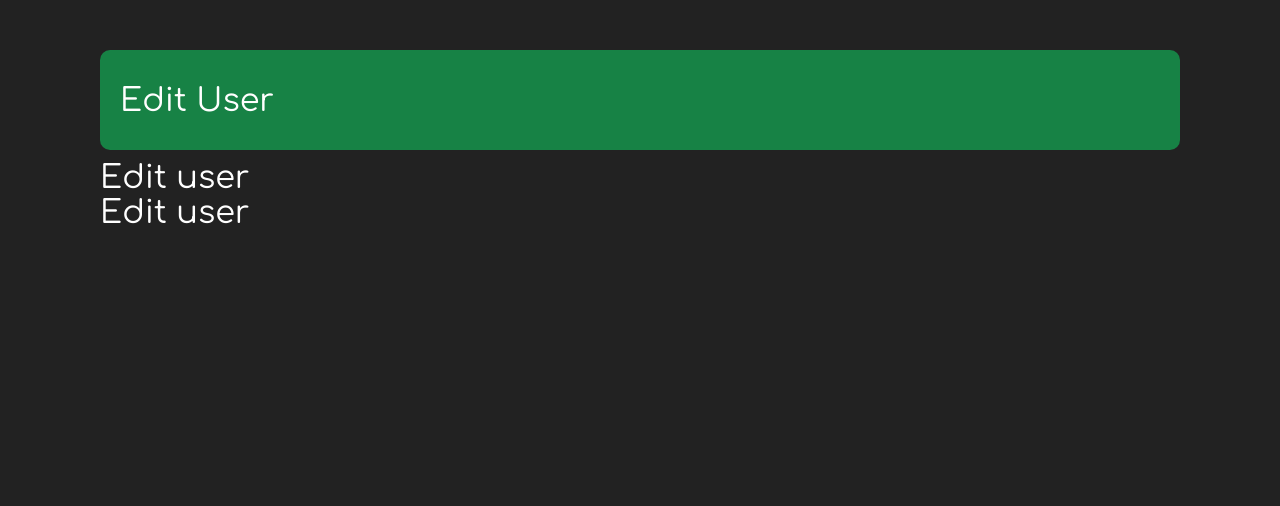
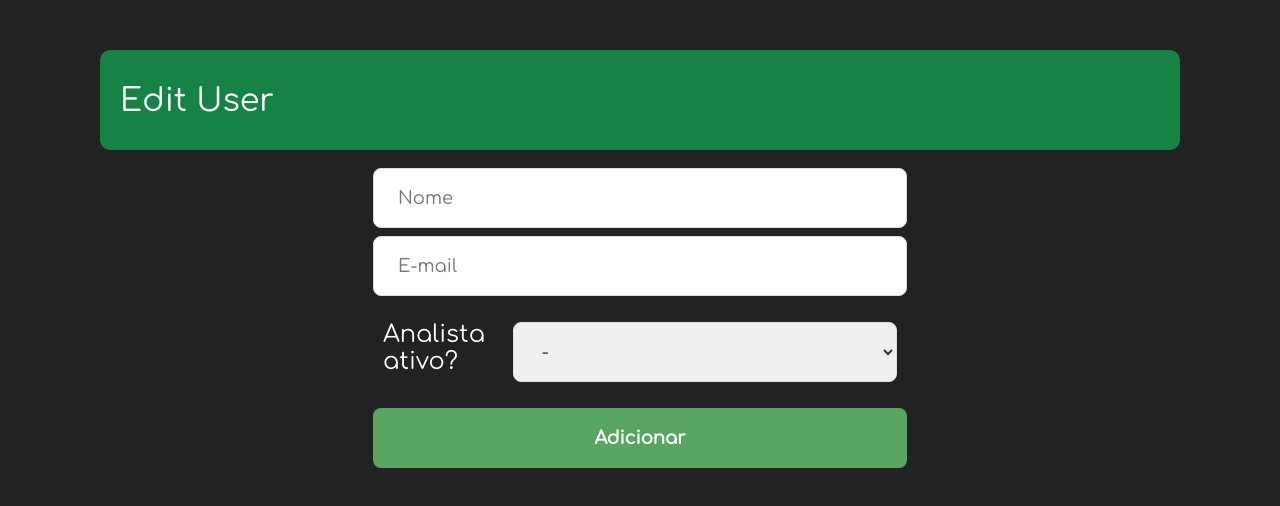
Before and after one commit to hique023/dashrcadmin, a React (Create React App) app: page /edituser in a window 1280 px wide. Shown: the top 506 px of the page. Built offline with nearby package versions, Linux system fonts and the light colour scheme.

Commit message:
Finalizado tela EditUser

```diff
--- a/src/global.css
+++ b/src/global.css
@@ -112,7 +112,8 @@ form textarea {
   align-items: center;
   /* margin-top: 40px; */
   /* color: #41414d; */
-  color: var(--white);
+  color: rgba(0, 0, 0, 0);
+  background: rgba(0, 0, 0, 0);
   font-size: 18px;
   text-decoration: none;
   font-weight: 500;
--- a/src/pages/EditUser/index.js
+++ b/src/pages/EditUser/index.js
@@ -1,17 +1,107 @@
 // Global
-import React from "react";
+import React, { useState } from "react";
 import TopBar from "../../components/TopBar";
+import firebase from "../../firebaseConfig.js";
 
 // Styles
 import "./styles.css";
 
-export default function EditUser() {
+export default function AddUser() {
+  const [name, setName] = useState("");
+  const [email, setEmail] = useState("");
+  const [active, setActive] = useState();
+  const db = firebase.firestore();
+
+  function handleLogin(e) {
+    e.preventDefault();
+
+    console.log(name, email, active);
+    // console.log("Tipo de active:" + typeof active);
+
+    setName("");
+    setEmail("");
+    // setActive();
+
+    db.collection("users")
+      .doc(email)
+      .set({
+        name: name,
+        email: email,
+        active: active,
+      })
+      .then((docRef) => {
+        alert("Analista cadastrado com sucesso!");
+      })
+      .catch((error) => {
+        console.error("Error adding document: ", error);
+        alert(
+          "Erro ao cadastrar dados, por gentileza, reinicie a página e tente novamente!"
+        );
+      });
+  }
+
   return (
     <div className="editUserContainer">
       <TopBar name="Edit User" />
       <div className="editUserContent">
-        <h1>Edit user</h1>
-        <h1>Edit user</h1>
+        <section className="form">
+          <form onSubmit={handleLogin}>
+            <input
+              placeholder="Nome"
+              value={name}
+              onChange={(e) => setName(e.target.value)}
+            />
+            <input
+              placeholder="E-mail"
+              value={email}
+              onChange={(e) => setEmail(e.target.value)}
+            />
+
+            <div className="checkboxActive">
+              <h1 id="textAnalist">Analista ativo?</h1>
+              <select
+                name="group"
+                value={active}
+                onChange={(e) => {
+                  setActive(e.target.value === "true" ? true : false);
+                }}
+              >
+                <option hidden>-</option>
+                <option value="true">Sim</option>
+                <option value="false">Não</option>
+              </select>
+            </div>
+
+            {/* <div className="checkboxActive">
+              <h1 id="textAnalist">Analista ativo?</h1>
+              <div className="checkboxActiveYes">
+                <h1>Sim</h1>
+                <input
+                  name="activeCheck"
+                  value={true}
+                  type="radio"
+                  onChange={(e) => {
+                    setActive(e.target.value);
+                  }}
+                />
+              </div>
+              <div className="checkboxActiveNo">
+                <h1>Não</h1>
+                <input
+                  name="activeCheck"
+                  value={false}
+                  type="radio"
+                  onChange={(e) => {
+                    setActive(e.target.value);
+                  }}
+                />
+              </div>
+            </div> */}
+            <button className="button" type="submit">
+              Adicionar
+            </button>
+          </form>
+        </section>
       </div>
     </div>
   );
--- a/src/pages/EditUser/styles.css
+++ b/src/pages/EditUser/styles.css
@@ -8,3 +8,26 @@
   justify-content: center;
   align-items: center;
 }
+
+.editUserContainer .button {
+  background-color: var(--green-soft);
+  margin-bottom: 10px;
+}
+
+.editUserContainer .editUserContent {
+  width: 100%;
+  display: flex;
+  align-items: center;
+  justify-content: center;
+}
+
+.editUserContainer .editUserContent form .checkboxActive {
+  margin-top: 8px;
+  padding: 10px;
+  display: flex;
+  align-items: center;
+}
+
+.editUserContainer .editUserContent form .checkboxActive #textAnalist {
+  width: 180px;
+}
```
Also changed, not shown: src/components/TopBar/index.js (+13 -0 lines).
